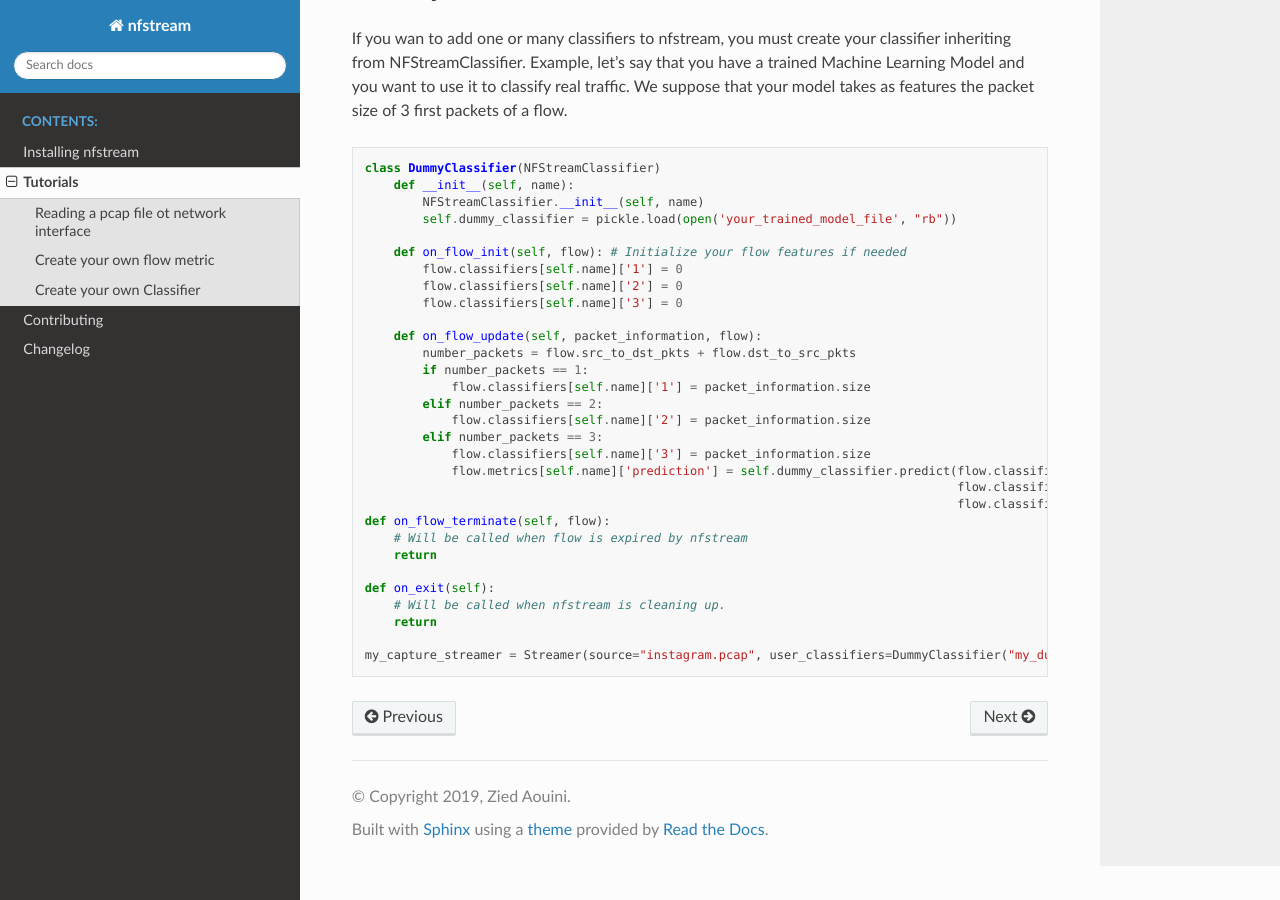
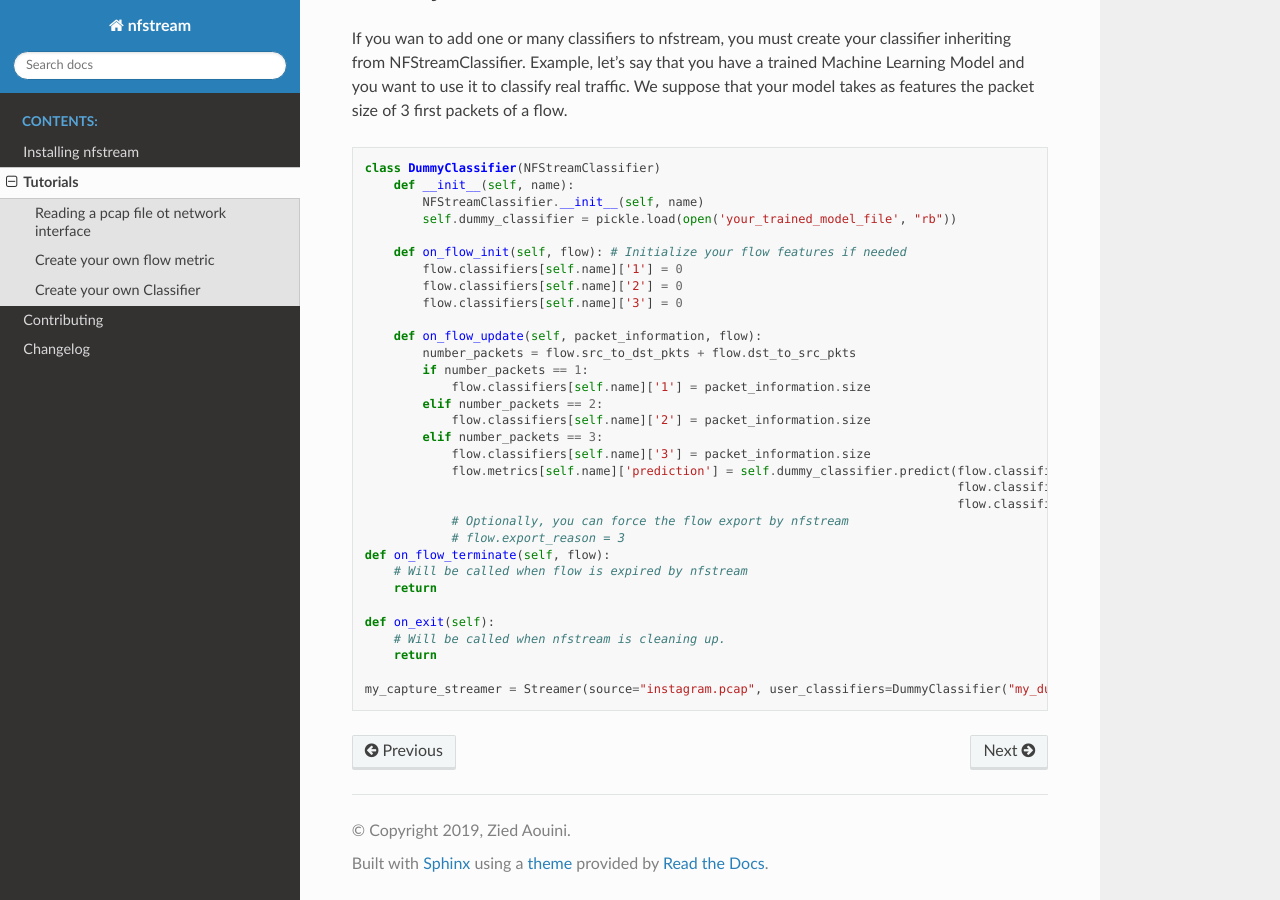
Before and after one commit to nfstream/nfstream, a Sphinx documentation site: the page built from docs/source/tutorials.rst, in a window 1280 px wide and 900 px high, scrolled down 2877 px. Built offline with Sphinx 7.4.7 and the Read the Docs theme 2.0.0, drawn with Linux system fonts in a browser that asks for light colours.

Commit message:
Update documentation

```diff
--- a/docs/source/tutorials.rst
+++ b/docs/source/tutorials.rst
@@ -156,6 +156,8 @@ We suppose that your model takes as features the packet size of 3 first packets
                 flow.metrics[self.name]['prediction'] = self.dummy_classifier.predict(flow.classifiers[self.name]['1'],
                                                                                       flow.classifiers[self.name]['2'],
                                                                                       flow.classifiers[self.name]['3'])
+                # Optionally, you can force the flow export by nfstream
+                # flow.export_reason = 3
     def on_flow_terminate(self, flow):
         # Will be called when flow is expired by nfstream
         return
```
